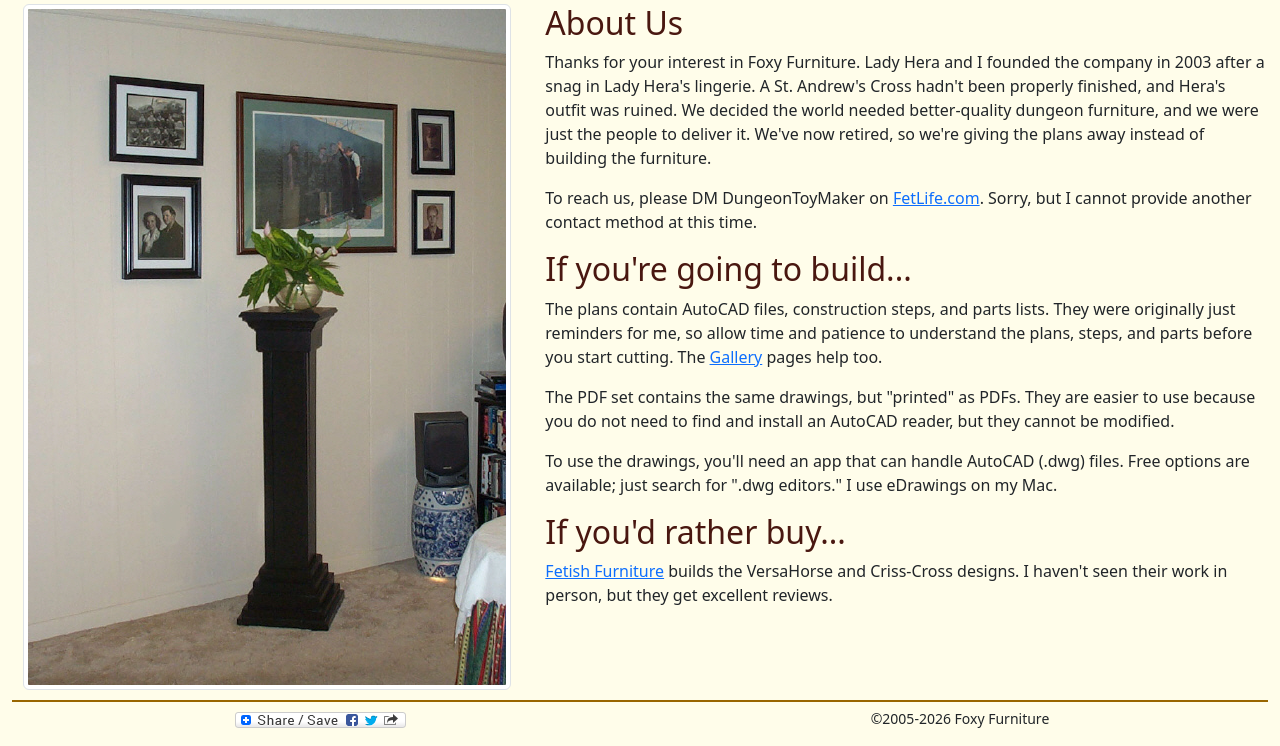
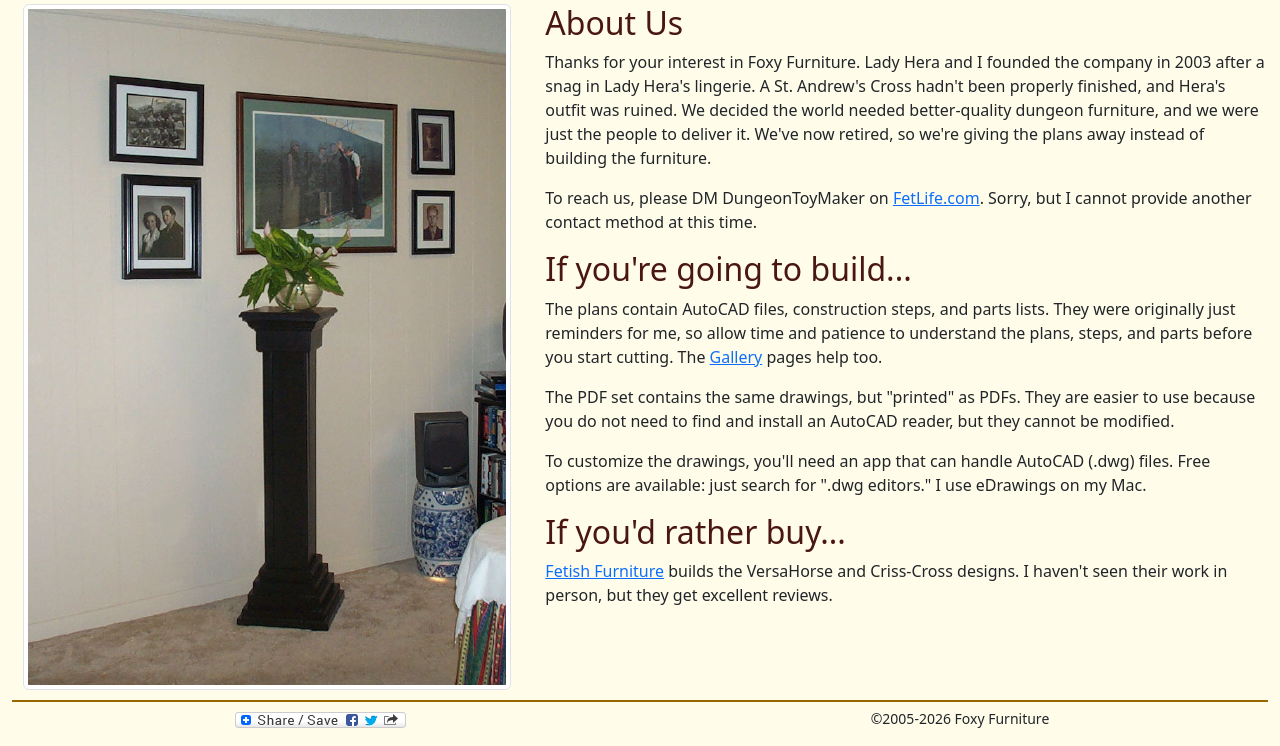
Before and after one commit to kgomara/FoxyFurniture, a plain HTML site: page about-us.html in a window 1280 px wide. Shown: the part 173-919 px from the top of the page. Drawn offline with nearby package versions, Linux system fonts and the light colour scheme.

Commit message:
#42 Clarify why user may want dwg
Point out that if they want to customize the drawings they'll need an editor that can handle AutoCAD (.dwg) files.

```diff
--- a/about-us.html
+++ b/about-us.html
@@ -48,7 +48,7 @@
 								<h2>If you're going to build...</h2>
 								<p>The plans contain AutoCAD files, construction steps, and parts lists. They were originally just reminders for me, so allow time and patience to understand the plans, steps, and parts before you start cutting. The <a href="gallery.html">Gallery</a> pages help too.</p>
 								<p>The PDF set contains the same drawings, but "printed" as PDFs. They are easier to use because you do not need to find and install an AutoCAD reader, but they cannot be modified.</p>
-								<p>To use the drawings, you'll need an app that can handle AutoCAD (.dwg) files. Free options are available; just search for ".dwg editors." I use eDrawings on my Mac.</p>
+								<p>To customize the drawings, you'll need an app that can handle AutoCAD (.dwg) files. Free options are available: just search for ".dwg editors." I use eDrawings on my Mac.</p>
 								<h2>If you'd rather buy...</h2>
 								<p><a href="https://fetishfurniture.org/" target="_blank" rel="noopener">Fetish Furniture</a> builds the VersaHorse and Criss-Cross designs. I haven't seen their work in person, but they get excellent reviews.</p>
 							</div>
```
